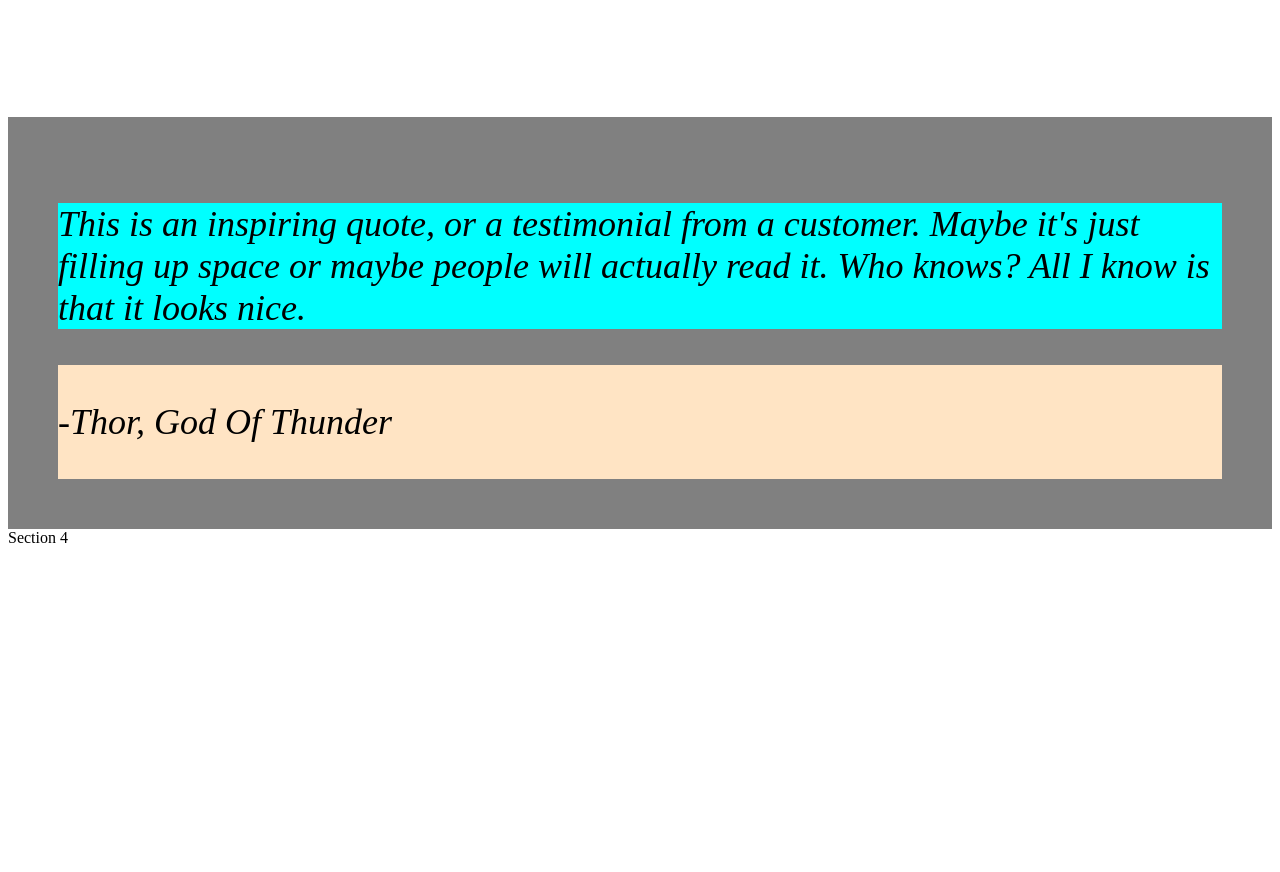
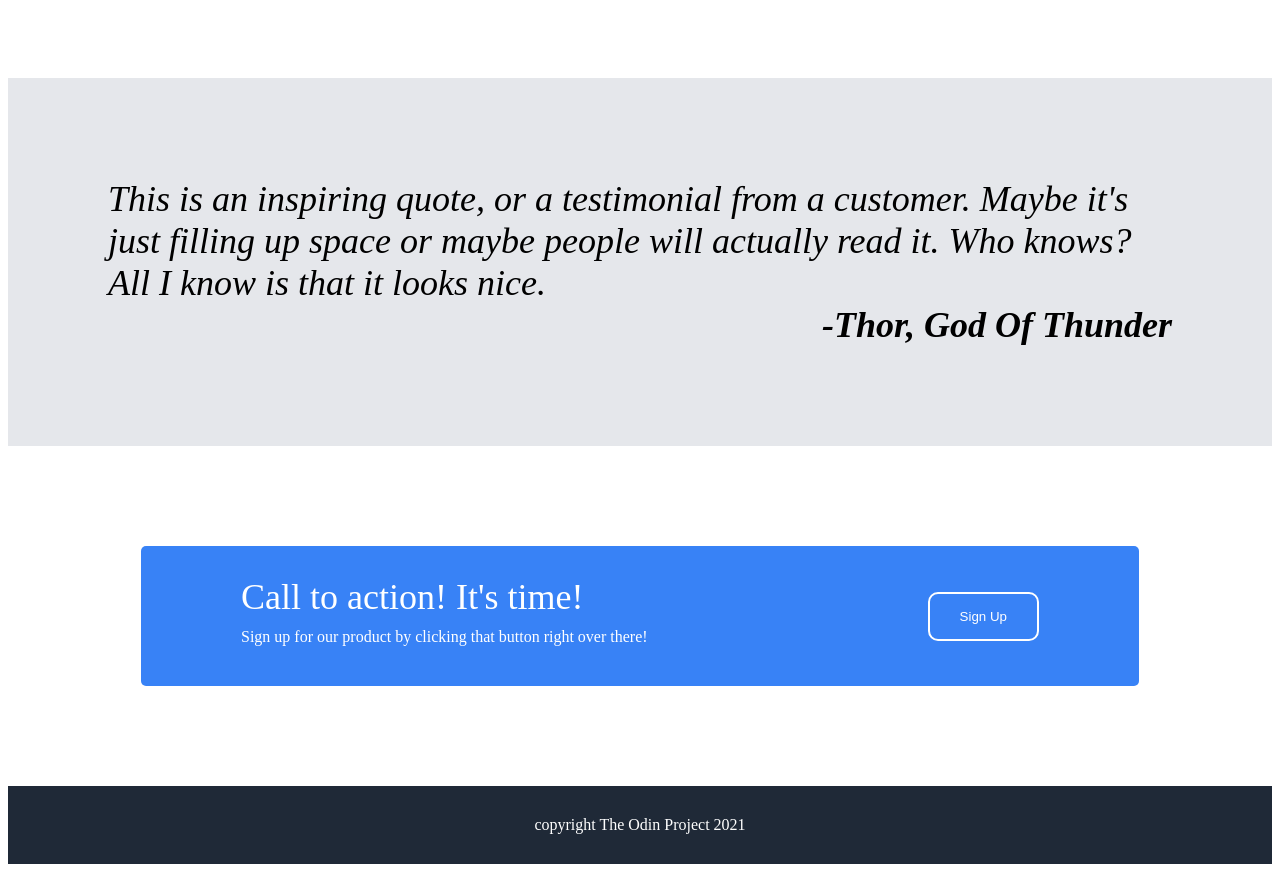
Before and after one commit to jmanacid1/odin-project-landing-page, a plain HTML site: page index.html in a window 1280 px wide. Shown: the part 779-1651 px from the top of the page. Before the commit the page ends 1334 px from the top, so only its background shows below. Drawn offline with Linux system fonts and the light colour scheme.

Commit message:
Finished?

```diff
--- a/index.html
+++ b/index.html
@@ -10,16 +10,12 @@
 <body>
     <div class="section-1">
         <div class="header">
-            <ul class="header-logo">
-                <li><a href="">Header Logo</a></li>
-            </ul>
-            <div class="right-links">
+            <a class="header-logo" href="">Header Logo</a>
             <ul class="header-links">
                 <li><a href="">Header Link 1</a></li>
                 <li><a href="">Header Link 2</a></li>
                 <li><a href="">Header Link 3</a></li>
             </ul>
-            </div>
         </div>
         <div class="section-1-container">
             <div class="signup">
@@ -60,16 +56,21 @@
     </div>
     <div class="section-3">
         <div class="quote-container">
-            <div class="quote-text">
             <p class="quote"> This is an inspiring quote, or a testimonial from a customer. Maybe it's just filling up space or maybe people will actually read it. Who knows? All I know is that it looks nice.</p>
-            </div>
-            <div class="attribution-container">
             <p class="attribution">-Thor, God Of Thunder</p>
         </div>
     </div>
+    <div class="section-4">
+        <div class="call-to-action">
+            <div class="action-text">
+                <p class="call-to-action-title">Call to action! It's time!</p>
+                <p class="call-to-action-subtext">Sign up for our product by clicking that button right over there!</p>
             </div>
-    <div class="section-4">
-        Section 4
+            <button class="action-button"> Sign Up</button>
+        </div>
+    </div>
+    <div class="footer">
+        copyright The Odin Project 2021
     </div>
 
 
--- a/styles.css
+++ b/styles.css
@@ -11,6 +11,8 @@ body{
 .header {
     display: flex;
     justify-content: space-between;
+    align-items: center;
+    margin: 0px 12.5%;
 }
 .header-logo{
     list-style: none;
@@ -19,6 +21,8 @@ body{
 .header-links{
     display: flex;
     list-style: none;
+    margin: 0px;
+    padding: 0px;
 }
 .section-1-container{
     display: flex;
@@ -89,6 +93,7 @@ a{
     align-items: center;
     padding: 0px;
     text-align: center;
+    width: 150px;
 }
 .box-image{
     height: 150px;
@@ -105,18 +110,57 @@ a{
 .quote-container{
     display: flex;
     flex-direction: column;
-    padding: 50px;
+    padding: 100px;
+    background-color: #E5E7EB;
 }
 .quote{
-    background-color: aqua;
     font-size: 36px;
     font-weight: lighter;
     font-style: italic;
+    margin: 0px;
 }
-.attribution-container{
+
+.attribution{
+    text-align: right;
+    font-size: 36px;
+    font-weight: bold;
+    font-style: italic;
+    margin: 0px;
+}
+.section-4{
     display: flex;
-    background-color: bisque;
+    justify-content: center;
+    align-items: center;
+    padding: 100px;
+}
+.call-to-action{
+    color: white;
+    padding: 30px 100px;
+    display: flex;
+    justify-content: space-between;
+    align-items: center;
+    width: 75%;
+    background-color: #3882f6;
+    border-radius: 5px;
+}
+.call-to-action-title{
     font-size: 36px;
-    font-weight: lighter;
-    font-style: italic;
+    margin: 0px;
 }
+.call-to-action-subtext{
+    margin: 10px 0px;
+}
+.action-button{
+    background-color: #3882f6;
+    border-style: solid;
+    border-color: white;
+    border-radius: 10px;
+    padding: 15px 30px;
+    color: white;
+}
+.footer{
+    background-color: #1F2937;
+    color: white;
+    text-align: center;
+    padding: 30px;
+}
```
Lines whose indentation alone changed are shown as unchanged.
